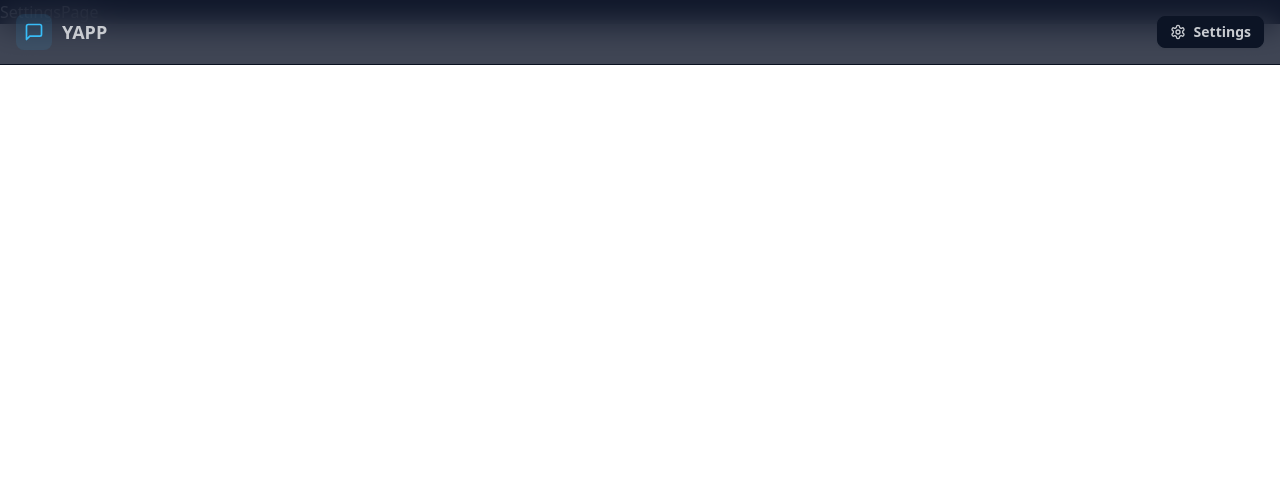
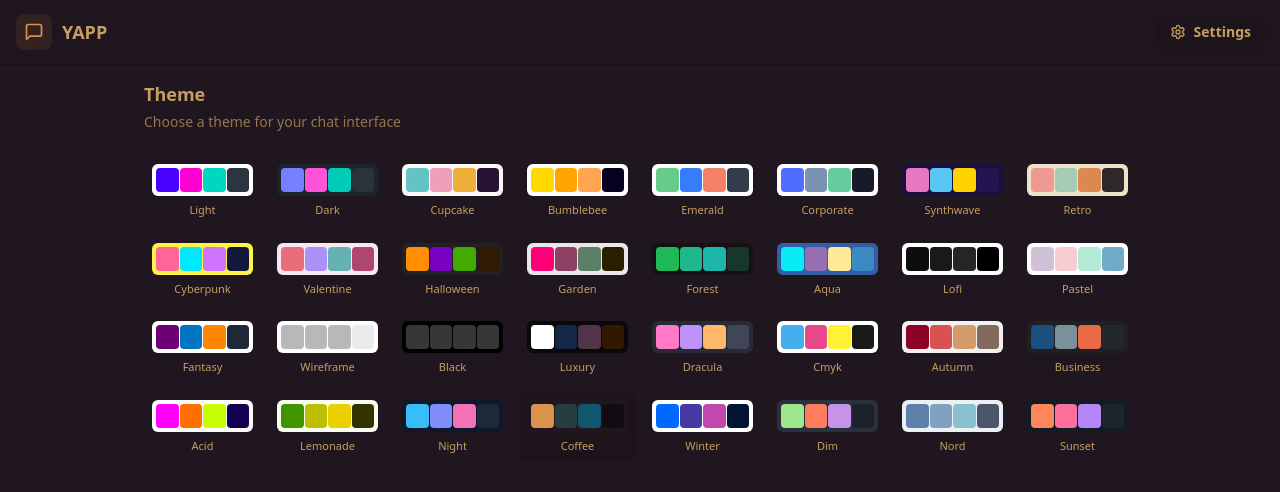
Before and after one commit to MMH576/ChatApp-MERN-STACK, a React (Vite) app in the folder frontend/: page /settings in a window 1280 px wide. Shown: the top 492 px of the page. Built offline with nearby package versions, Linux system fonts and the light colour scheme; no server answers.

Commit message:
completed settings page with themes

```diff
--- a/frontend/constants/index.js
+++ b/frontend/constants/index.js
@@ -0,0 +1,34 @@
+export const THEMES = [
+    "light",
+    "dark",
+    "cupcake",
+    "bumblebee",
+    "emerald",
+    "corporate",
+    "synthwave",
+    "retro",
+    "cyberpunk",
+    "valentine",
+    "halloween",
+    "garden",
+    "forest",
+    "aqua",
+    "lofi",
+    "pastel",
+    "fantasy",
+    "wireframe",
+    "black",
+    "luxury",
+    "dracula",
+    "cmyk",
+    "autumn",
+    "business",
+    "acid",
+    "lemonade",
+    "night",
+    "coffee",
+    "winter",
+    "dim",
+    "nord",
+    "sunset",
+  ];
--- a/frontend/src/App.jsx
+++ b/frontend/src/App.jsx
@@ -9,12 +9,13 @@ import { ProfilePage } from "./pages/ProfilePage";
 import { Routes, Route, Navigate } from "react-router-dom";
 import { useAuthStore } from "./store/useAuthStore";
 import { useEffect } from "react";
-
+import { useThemeStore } from "./store/useThemeStore";
 import { Loader } from "lucide-react";
 import { Toaster } from "react-hot-toast";
 
 const App = () => {
   const { authUser, checkAuth, isCheckingAuth } = useAuthStore();
+  const { theme } = useThemeStore();
 
   useEffect(() => {
     checkAuth();
@@ -30,7 +31,7 @@ const App = () => {
     );
 
   return (
-    <div data-theme="night">
+    <div data-theme={theme}>
       <NavBar />
       <Routes>
         <Route
--- a/frontend/src/pages/SettingsPage.jsx
+++ b/frontend/src/pages/SettingsPage.jsx
@@ -1,5 +1,57 @@
-import React from "react";
+import { THEMES } from "../../constants";
+import { useThemeStore } from "../store/useThemeStore";
+import { Send } from "lucide-react";
+
+const PREVIEW_MESSAGES = [
+  { id: 1, content: "Hey! How's it going?", isSent: false },
+  {
+    id: 2,
+    content: "I'm doing great! Just working on some new features.",
+    isSent: true,
+  },
+];
 
 export const SettingsPage = () => {
-  return <div>SettingsPage</div>;
+  const { theme, setTheme } = useThemeStore();
+
+  return (
+    <div className="h-screen container mx-auto px-4 pt-20 max-w-5xl">
+      <div className="space-y-6">
+        <div className="flex flex-col gap-1">
+          <h2 className="text-lg font-semibold">Theme</h2>
+          <p className="text-sm text-base-content/70">
+            Choose a theme for your chat interface
+          </p>
+        </div>
+
+        <div className="grid grid-cols-4 sm:grid-cols-6 md:grid-cols-8 gap-2">
+          {THEMES.map((t) => (
+            <button
+              key={t}
+              className={`
+                group flex flex-col items-center gap-1.5 p-2 rounded-lg transition-colors
+                ${theme === t ? "bg-base-200" : "hover:bg-base-200/50"}
+              `}
+              onClick={() => setTheme(t)}
+            >
+              <div
+                className="relative h-8 w-full rounded-md overflow-hidden"
+                data-theme={t}
+              >
+                <div className="absolute inset-0 grid grid-cols-4 gap-px p-1">
+                  <div className="rounded bg-primary"></div>
+                  <div className="rounded bg-secondary"></div>
+                  <div className="rounded bg-accent"></div>
+                  <div className="rounded bg-neutral"></div>
+                </div>
+              </div>
+              <span className="text-[11px] font-medium truncate w-full text-center">
+                {t.charAt(0).toUpperCase() + t.slice(1)}
+              </span>
+            </button>
+          ))}
+        </div>
+      </div>
+    </div>
+  );
 };
```
